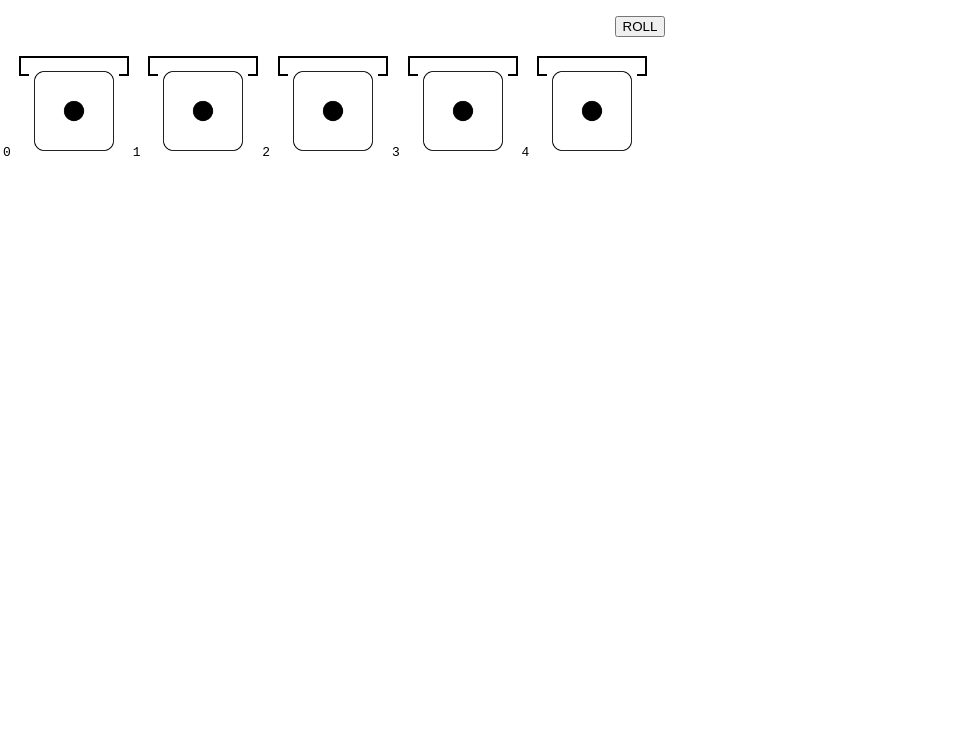
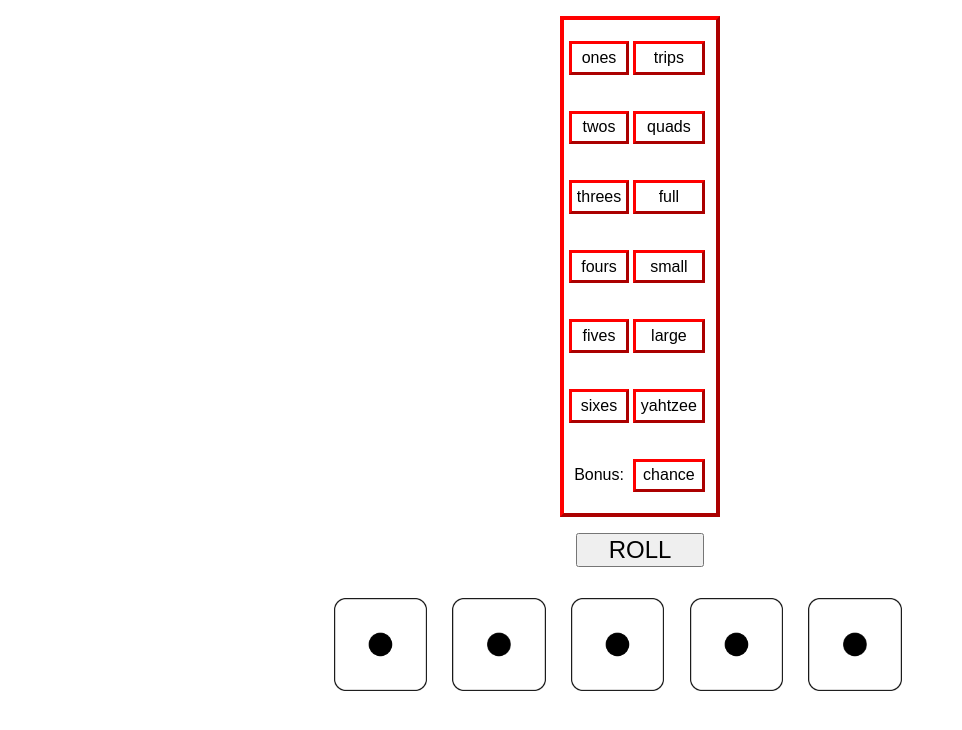
Before and after one commit to benbradford/yahtzoo, a React (Create React App) app: page / in a window 1280 px wide. Shown: the top 730 px of the page, without its empty margins (0-962 px from the left). Built offline with nearby package versions, Linux system fonts and the light colour scheme; the HTML template or start-up script is replaced by a standard one.

Commit message:
added rolling gif and started adding scoreboard

```diff
--- a/package.json
+++ b/package.json
@@ -2,6 +2,7 @@
   "name": "yahtzoo",
   "version": "0.1.0",
   "private": true,
+  "main": "src/index.tsx",
   "dependencies": {
     "npm": "^6.1.0",
     "react": "^16.4.1",
@@ -21,4 +22,5 @@
     "@types/react-dom": "^16.0.6",
     "typescript": "^2.9.2"
   }
+
 }
--- a/src/App.css
+++ b/src/App.css
@@ -1,32 +1,77 @@
 .App {
   text-align: center;
+
+}
+
+.Dice-Together {
+  display: block;
+  margin-left: auto;
+  margin-right: auto;
+  width: 50%;
+}
+
+.Click-Button {
+  text-align: center;
+
+  margin-left: auto;
+  margin-right: auto;
+  width: 10%;
+  font-size: 1.5em;
 }
 
 .Dice-Spin {
-  animation: Dice-Spin-Anim infinite 0.3s linear;
-  height: 80px;
-  padding: 5px;
+  animation: Dice-Spin-Anim infinite 0.25s linear;
+  height: 7em;
   background-color: white;
 }
 
 .Dice-Img {
-  height: 80px;
-  padding: 5px;
+  height: 7em;
   background-color: white;
 }
 
 .Dice-Border-Held {
-  padding: 8px;
-  height: 10px;
+
+  height: 9em;
+  padding: 0.5em;
+
+  border-width:0.3em;
   background-color: yellow;
   border-style: solid;
+
+}
+
+.ScoreBoard {
+
+  border-width:0.3em;
+  background-color: white;
+  border-color: red;
+  border-style: outset;
+
+  display: block;
+  margin-left: auto;
+  margin-right: auto;
+  width: 10em;
+}
+
+.ScoreBoard-Cell {
+  border-width:0.2em;
+  padding: 0.3em;
+  background-color: white;
+  border-color: red;
+  border-style: outset;
 }
 
 .Dice-Border-None {
-  padding: 8px;
-  height: 10px;
+  height: 9em;
+  padding: 0.5em;
+
+  border-width:0.3em;
   background-color: white;
+  color:white;
   border-style: solid;
+  border-color:white;
+
 }
 
 .App-header {
--- /dev/null
+++ b/src/BonusCellView.tsx
@@ -0,0 +1,20 @@
+import * as React from 'react';
+
+class BonusCellView extends React.Component<any, any>{
+
+    constructor(props : any) {
+        super(props);
+    }
+
+    public render() {
+        return (
+            <p>
+                Bonus:
+            </p>
+        );
+    }
+
+
+}
+
+export default BonusCellView;
--- a/src/DiceMutator.ts
+++ b/src/DiceMutator.ts
@@ -21,7 +21,8 @@ export default class DiceMutator {
                 { value: this.new_value_or_held(old, 4), held: old.dice[4].held  }
             ],
             state : old.state,
-            rollNumber : old.rollNumber + 1
+            rollNumber : old.rollNumber + 1,
+            scores : old.scores
         };
         return this.history.push_state(newState);
     }
@@ -38,7 +39,8 @@ export default class DiceMutator {
                     { value: old.dice[4].value, held: this.old_value_or_toggle(old, 4, index)}
                 ]   ,
             state : old.state,
-            rollNumber : old.rollNumber
+            rollNumber : old.rollNumber,
+            scores : old.scores
           };
        return this.history.push_state(newState);
     }
--- a/src/DieView.tsx
+++ b/src/DieView.tsx
@@ -1,6 +1,8 @@
 import * as React from 'react';
+import {InGameStateType} from './InGameData'
 
 const images = [
+    require('./img/roll.gif'),
     require('./img/die1.png'),
     require('./img/die2.png'),
     require('./img/die3.png'),
@@ -17,7 +19,7 @@ class DieView extends React.Component<any, any>{
 
     public render() {
         return (
-            <p><code>{this.props.num} </code>
+            <p>
                 <button onClick={this.onClick} className={this.border_style()}>
                     <img src={this.image()} className={this.dice_style()} />
                 </button>
@@ -31,11 +33,11 @@ class DieView extends React.Component<any, any>{
 
     private image() : any {
         if (this.is_spinning()) {
-            return images[Math.floor( Math.random() * 6)];
+            return images[0];
         }
         const index = this.props.num;
         const dice = this.props.dice;
-        const value = dice[index].value - 1;
+        const value = dice[index].value;
         const dieImage = images[value];
         return dieImage;
     }
@@ -49,7 +51,7 @@ class DieView extends React.Component<any, any>{
     }
 
     private is_spinning() : boolean {
-        return this.is_held() === false && this.props.currentState === "Rolling";
+        return this.is_held() === false && this.props.currentState === InGameStateType.rolling;
     }
 
     private dice_style() : string {
--- a/src/GameStateHistory.ts
+++ b/src/GameStateHistory.ts
@@ -1,4 +1,5 @@
-import {InGameState} from './InGameData'
+import {InGameState, InGameStateType} from './InGameData'
+import ScoreMutator from 'src/ScoreMutator';
 
 export default class GameStateHistory {
 
@@ -52,8 +53,9 @@ export default class GameStateHistory {
                 { value: 1, held: false },
                 { value: 1, held: false }
             ],
-            state : "AwaitRoll",
-            rollNumber : 0
+            state : InGameStateType.awaiting_roll,
+            rollNumber : 0,
+            scores : ScoreMutator.make_empty_scores()
         };
     }
 }
--- a/src/InGameData.ts
+++ b/src/InGameData.ts
@@ -1,4 +1,24 @@
+export enum InGameStateType {
+    awaiting_roll,
+    rolling,
+}
+export enum IScoreCategory {
+    ones = 0,
+    twos,
+    threes,
+    fours,
+    fives,
+    sixes,
+    trips,
+    quads,
+    full,
+    small,
+    large,
+    yahtzee,
+    chance,
 
+    max
+}
 export interface IDie {
     value : number;
     held : boolean;
@@ -6,6 +26,7 @@ export interface IDie {
 
 export interface InGameState {
     dice : IDie[];
-    state : string;
+    state : InGameStateType;
     rollNumber : number;
+    scores : number | undefined[];
 }
--- a/src/InGameView.tsx
+++ b/src/InGameView.tsx
@@ -1,32 +1,38 @@
 import * as React from 'react';
 
-import {InGameState} from './InGameData'
+import {InGameState, InGameStateType} from './InGameData'
 import DieView from './DieView';
 import DiceMutator from './DiceMutator';
 import GameStateHistory from './GameStateHistory'
+// import ScoreMutator from './ScoreMutator'
+// import ScoreCalculator from './ScoreCalculator'
+import ScoreBoardView from './ScoreBoardView'
 
 class InGameView extends React.Component<{}, InGameState>{
 
     private history : GameStateHistory;
     private diceMutator : DiceMutator;
-
+   //  private scoreMutator : ScoreMutator;
     constructor(props: {}) {
         super(props);
         this.history = new GameStateHistory();
         this.diceMutator = new DiceMutator(this.history);
+       // this.scoreMutator = new ScoreMutator(this.history);
     }
 
     public render() {
         return (
             <p>
-             <button onClick={this.handleRoll}> ROLL </button>
-             <table>
+            <ScoreBoardView dice={this.state.dice} scores={this.state.scores} state={this.state.state} />
+             <button className = "Click-Button" onClick={this.handleRoll}> ROLL </button>
+             <div className="Dice-Together"><table> <tr>
                {this.renderOneDie(0)}
                {this.renderOneDie(1)}
                {this.renderOneDie(2)}
                {this.renderOneDie(3)}
                {this.renderOneDie(4)}
-             </table>
+             </tr></table>
+             </div>
             </p>
         );
     }
@@ -44,22 +50,23 @@ class InGameView extends React.Component<{}, InGameState>{
     }
 
     private handleRoll = () => {
-        this.move_to("Rolling");
+        this.move_to(InGameStateType.rolling);
         setTimeout( () => {
-            this.move_to("AwaitingRoll");
+            this.move_to(InGameStateType.awaiting_roll);
             this.setState(this.diceMutator.roll());
-        }, Math.floor( Math.random() * 700) + 300);
+        }, Math.floor( (100 * Math.random() * 7)) + 300);
     }
 
     private handleToggleHold = (index : number) => {
         this.setState(this.diceMutator.toggle_hold(index));
     }
 
-    private move_to(newState : string) {
+    private move_to(newState : InGameStateType) {
         const newData : InGameState=  {
             dice : this.state.dice,
             state : newState,
-            rollNumber : this.state.rollNumber
+            rollNumber : this.state.rollNumber,
+            scores : this.state.scores
         };
         this.setState(newData);
     }
--- /dev/null
+++ b/src/ScoreBoardView.tsx
@@ -0,0 +1,32 @@
+import * as React from 'react';
+import {IScoreCategory} from './InGameData'
+import ScoreCategoryView from './ScoreCategoryView'
+import BonusCellView from './BonusCellView'
+
+class ScoreBoardView extends React.Component<any, any>{
+
+    constructor(props : any) {
+        super(props);
+    }
+
+    public render() {
+
+        return (
+            <p>
+                <table className="ScoreBoard"> <tr>
+                    <tr> <td> <ScoreCategoryView category={IScoreCategory.ones} name="ones" scores={this.props.scores} /> </td> <td> <ScoreCategoryView category={IScoreCategory.trips} name="trips" scores={this.props.scores} /> </td> </tr>
+                    <tr> <td> <ScoreCategoryView category={IScoreCategory.twos} name="twos" scores={this.props.scores} /> </td> <td> <ScoreCategoryView category={IScoreCategory.quads} name="quads" scores={this.props.scores} /> </td> </tr>
+                    <tr> <td> <ScoreCategoryView category={IScoreCategory.threes} name="threes" scores={this.props.scores} /> </td> <td> <ScoreCategoryView category={IScoreCategory.full} name="full" scores={this.props.scores} /> </td> </tr>
+                    <tr> <td> <ScoreCategoryView category={IScoreCategory.fours} name="fours" scores={this.props.scores} /> </td> <td> <ScoreCategoryView category={IScoreCategory.small} name="small" scores={this.props.scores} /> </td> </tr>
+                    <tr> <td> <ScoreCategoryView category={IScoreCategory.fives} name="fives" scores={this.props.scores} /> </td> <td> <ScoreCategoryView category={IScoreCategory.large} name="large" scores={this.props.scores} /> </td> </tr>
+                    <tr> <td> <ScoreCategoryView category={IScoreCategory.sixes} name="sixes" scores={this.props.scores} /> </td> <td> <ScoreCategoryView category={IScoreCategory.yahtzee} name="yahtzee" scores={this.props.scores} /> </td> </tr>
+                    <tr> <td> <BonusCellView /> </td> <td> <ScoreCategoryView category={IScoreCategory.chance} name="chance"scores={this.props.scores}  /> </td> </tr>
+                </tr></table>
+            </p>
+        );
+    }
+
+
+}
+
+export default ScoreBoardView;
--- /dev/null
+++ b/src/ScoreCalculator.ts
@@ -0,0 +1,113 @@
+import {IDie} from './InGameData'
+
+export default class ScoreCalculator {
+
+    private totals : number[] = [0,0,0,0,0,0];
+    private totalSum : number  = 0;
+    constructor(dice : IDie[]) {
+        for (let i = 0; i < 5; ++i){
+            ++this.totals[dice[i].value];
+
+            this.totalSum += (dice[i].value) * (i+1);
+        }
+    }
+
+    public ones() : number {
+        return this.totals[0] * 1;
+    }
+
+    public twos() : number {
+        return this.totals[1] * 2;
+    }
+
+    public threes() : number {
+        return this.totals[2] * 3;
+    }
+
+    public fours() : number {
+        return this.totals[3] * 4;
+    }
+
+    public fives() : number {
+        return this.totals[4] * 5;
+    }
+
+    public sixes() : number {
+        return this.totals[5] * 6;
+    }
+
+    public trips() : number {
+        if (this.has_one_total_with_gte(4)) {
+            return this.totalSum;
+        }
+        return 0;
+    }
+
+    public quads() : number {
+        if (this.has_one_total_with_gte(4)) {
+            return this.totalSum;
+        }
+        return 0;
+    }
+
+    public full() : number {
+
+        if (this.has_one_total_with_exactly(2) && this.has_one_total_with_exactly(3)) {
+            return 25;
+        }
+        return 0;
+    }
+
+    public small() : number {
+        if (this.has_consecutive(0, 4) || this.has_consecutive(1, 4) || this.has_consecutive(2, 4)) {
+            return 30;
+        }
+        return 0;
+    }
+
+    public large() : number {
+        if (this.has_consecutive(0, 5) || this.has_consecutive(1, 5)) {
+            return 30;
+        }
+        return 0;
+
+    }
+
+    public yahtzee() : number {
+        if (this.has_one_total_with_exactly(5)) {
+            return 50;
+        }
+        return 0;
+    }
+
+    public chance() : number {
+        return this.totalSum;
+    }
+
+    private has_consecutive(startIndex : number, required : number) : boolean {
+        for (let i = startIndex; i < required; ++i) {
+            if (this.totals[i] === 0) {
+                return false;
+            }
+        }
+        return true;
+    }
+
+    private has_one_total_with_gte(target : number) : boolean {
+        for (let i = 0; i < 6; ++i) {
+            if (this.totals[i] >= target) {
+                return true;
+            }
+        }
+        return false;
+    }
+
+    private has_one_total_with_exactly(target : number) : boolean {
+        for (let i = 0; i < 6; ++i) {
+            if (this.totals[i] === target) {
+                return true;
+            }
+        }
+        return false;
+    }
+}
--- /dev/null
+++ b/src/ScoreCategoryView.tsx
@@ -0,0 +1,32 @@
+import * as React from 'react';
+// import {InGameStateType, IScoreCategory} from './InGameData'
+
+class ScoreCategoryView extends React.Component<any, any>{
+
+    constructor(props : any) {
+        super(props);
+    }
+
+    public render() {
+        return (
+            <p className="ScoreBoard-Cell">
+                {this.props.name} {this.score()}
+            </p>
+        );
+    }
+
+    private score() : string {
+
+        if (this.props.scores === undefined) {
+            return "";
+        }
+        const s = this.props.scores[this.props.category];
+        if (s === undefined) {
+            return "";
+        }
+        return "" + s;
+    }
+
+}
+
+export default ScoreCategoryView;
--- /dev/null
+++ b/src/ScoreMutator.ts
@@ -0,0 +1,41 @@
+import {InGameState, IScoreCategory} from './InGameData'
+import GameStateHistory from './GameStateHistory'
+
+export default class ScoreMutator {
+
+    public static make_empty_scores() : number | undefined[] {
+        return [undefined, undefined, undefined, undefined, undefined,
+                undefined, undefined, undefined, undefined, undefined,
+                undefined, undefined, undefined];
+    }
+
+    private history : GameStateHistory;
+
+    constructor(history : GameStateHistory) {
+        this.history = history;
+    }
+
+    public add_score(category : IScoreCategory, total : number) : InGameState {
+        const old : InGameState = this.history.current();
+        const newScores = ScoreMutator.make_empty_scores();
+        for (let i = 0; i < IScoreCategory.max; ++i) {
+            if (i === category) {
+                newScores[i] = total;
+            } else {
+                newScores[i] = old.scores[i];
+            }
+        }
+         const newState : InGameState =  {
+            dice : old.dice,
+            state : old.state,
+            rollNumber : old.rollNumber,
+            scores : newScores
+        };
+        return this.history.push_state(newState);
+    }
+
+    public has_entry(category : IScoreCategory): boolean {
+        return this.history.current().scores[category] !== undefined;
+    }
+
+}
```
Also changed, not shown: src/img/roll.gif (added).
